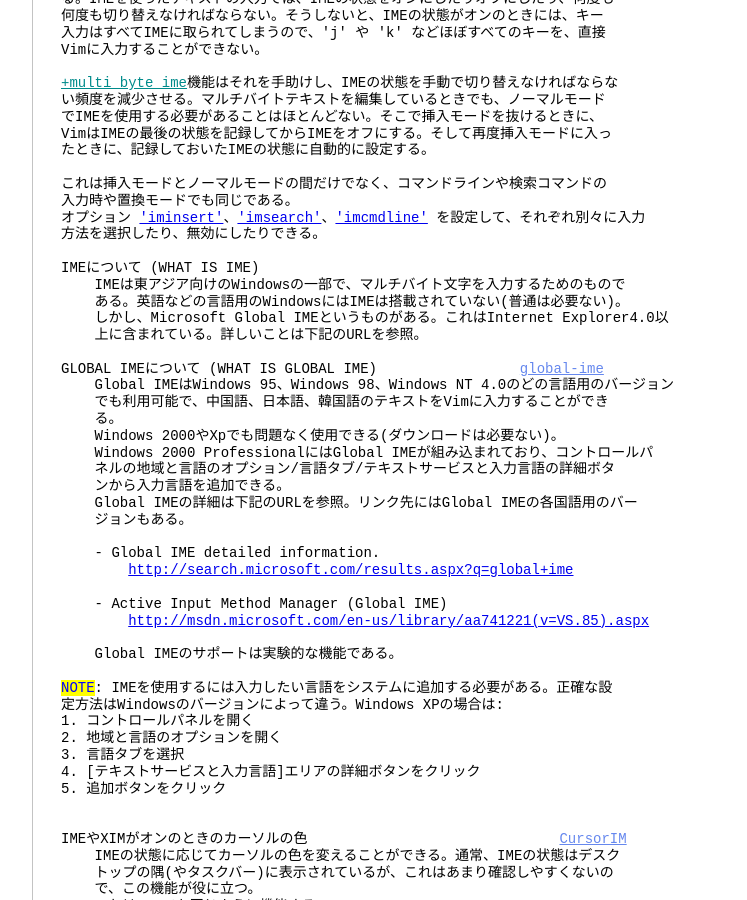
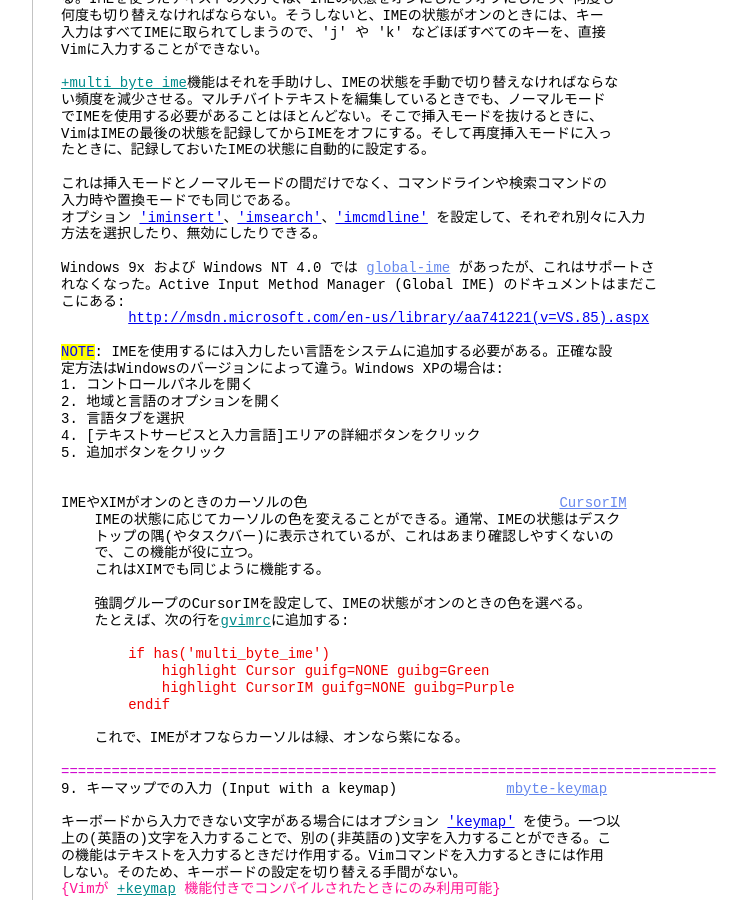
Before and after one commit to vim-jp/vimdoc-ja, a Jekyll site: the page built from mbyte.html, in a window 1280 px wide and 900 px high, scrolled down 15510 px. Shown: the whole window, without its empty margins (340-1087 px from the left). Built offline with Jekyll 4.4.1, drawn with Linux system fonts in a browser that asks for light colours; nearby versions of some CDN libraries; comment, search, counter and statistics services are not loaded; some of the changed text lies outside the part shown.

Commit message:
Generated by GitHub workflow 1868960119
https://github.com/vim-jp/vimdoc-ja-working/actions/runs/1868960119

```diff
--- a/mbyte.html
+++ b/mbyte.html
@@ -3,7 +3,7 @@ layout: vimdoc
 helpname: 'mbyte'
 ---
 <div id='vimCodeElement'>
-<a class="Constant" href="mbyte.html" name="mbyte.txt">mbyte.txt</a>&nbsp;&nbsp;&nbsp;&nbsp; For&nbsp;<span class="Identifier">Vim バージョン 8.2.</span>&nbsp;&nbsp;Last change: 2021 Oct 04<br>
+<a class="Constant" href="mbyte.html" name="mbyte.txt">mbyte.txt</a>&nbsp;&nbsp;&nbsp;&nbsp; For&nbsp;<span class="Identifier">Vim バージョン 8.2.</span>&nbsp;&nbsp;Last change: 2022 Jan 20<br>
 <br>
 &nbsp;&nbsp;&nbsp;&nbsp;&nbsp;&nbsp;&nbsp;&nbsp;&nbsp;&nbsp;&nbsp;&nbsp;&nbsp;&nbsp;&nbsp;&nbsp;&nbsp;&nbsp;<span class="Identifier">VIMリファレンスマニュアル&nbsp;&nbsp;&nbsp;&nbsp;&nbsp;&nbsp; by Bram Moolenaar et al.</span><br>
 <br>
@@ -836,8 +836,8 @@ Wnn4.2は多くのシステムで動作し、インターネットのさまざ
 &nbsp;&nbsp;&nbsp;&nbsp;メソッドは別に用意した自分のウィンドウに未確定文字をすべて表示する。<br>
 <br>
 <br>
-XIMを使用する (USING XIM)&nbsp;&nbsp;&nbsp;&nbsp;&nbsp;&nbsp;&nbsp;<a class="Constant" href="mbyte.html#multibyte-input" name="multibyte-input">multibyte-input</a>&nbsp;<a class="Constant" href="mbyte.html#E284" name="E284">E284</a>&nbsp;<a class="Constant" href="mbyte.html#E286" name="E286">E286</a>&nbsp;<a class="Constant" href="mbyte.html#E287" name="E287">E287</a>&nbsp;<a class="Constant" href="mbyte.html#E288" name="E288">E288</a><br>
-&nbsp;&nbsp;&nbsp;&nbsp;&nbsp;&nbsp;&nbsp;&nbsp;&nbsp;&nbsp;&nbsp;&nbsp;&nbsp;&nbsp;&nbsp;&nbsp;&nbsp;&nbsp;&nbsp;&nbsp;&nbsp;&nbsp;&nbsp;&nbsp;&nbsp;&nbsp;&nbsp;&nbsp;&nbsp;&nbsp;&nbsp;&nbsp;<a class="Constant" href="mbyte.html#E285" name="E285">E285</a>&nbsp;<a class="Constant" href="mbyte.html#E289" name="E289">E289</a><br>
+XIMを使用する (USING XIM)&nbsp;&nbsp;&nbsp;&nbsp;&nbsp;&nbsp;&nbsp;<a class="Constant" href="mbyte.html#multibyte-input" name="multibyte-input">multibyte-input</a>&nbsp;<a class="Constant" href="mbyte.html#E284" name="E284">E284</a>&nbsp;<a class="Constant" href="mbyte.html#E285" name="E285">E285</a>&nbsp;<a class="Constant" href="mbyte.html#E286" name="E286">E286</a>&nbsp;<a class="Constant" href="mbyte.html#E287" name="E287">E287</a><br>
+&nbsp;&nbsp;&nbsp;&nbsp;&nbsp;&nbsp;&nbsp;&nbsp;&nbsp;&nbsp;&nbsp;&nbsp;&nbsp;&nbsp;&nbsp;&nbsp;&nbsp;&nbsp;&nbsp;&nbsp;&nbsp;&nbsp;&nbsp;&nbsp;&nbsp;&nbsp;&nbsp;&nbsp;&nbsp;&nbsp;&nbsp;&nbsp;&nbsp;&nbsp;&nbsp;&nbsp;&nbsp;&nbsp;&nbsp;&nbsp;<a class="Constant" href="mbyte.html#E288" name="E288">E288</a>&nbsp;<a class="Constant" href="mbyte.html#E289" name="E289">E289</a><br>
 <br>
 <span class="Todo">Note</span>&nbsp;表示と入力は独立している。インプットメソッドがなくてもあなたの言語を見る<br>
 ことができる。しかし、表示方法とインプットメソッドが合わないと、テキストは間<br>
@@ -929,30 +929,10 @@ VimはIMEの最後の状態を記録してからIMEをオフにする。そし
 オプション&nbsp;<a class="Type" href="options.html#'iminsert'">'iminsert'</a>、<a class="Type" href="options.html#'imsearch'">'imsearch'</a>、<a class="Type" href="options.html#'imcmdline'">'imcmdline'</a>&nbsp;を設定して、それぞれ別々に入力<br>
 方法を選択したり、無効にしたりできる。<br>
 <br>
-IMEについて (WHAT IS IME)<br>
-&nbsp;&nbsp;&nbsp;&nbsp;IMEは東アジア向けのWindowsの一部で、マルチバイト文字を入力するためのもので<br>
-&nbsp;&nbsp;&nbsp;&nbsp;ある。英語などの言語用のWindowsにはIMEは搭載されていない(普通は必要ない)。<br>
-&nbsp;&nbsp;&nbsp;&nbsp;しかし、Microsoft Global IMEというものがある。これはInternet Explorer4.0以<br>
-&nbsp;&nbsp;&nbsp;&nbsp;上に含まれている。詳しいことは下記のURLを参照。<br>
-<br>
-GLOBAL IMEについて (WHAT IS GLOBAL IME)&nbsp;&nbsp;&nbsp;&nbsp;&nbsp;&nbsp;&nbsp;&nbsp;&nbsp;&nbsp;&nbsp;&nbsp;&nbsp;&nbsp;&nbsp;&nbsp;&nbsp;<a class="Constant" href="mbyte.html#global-ime" name="global-ime">global-ime</a><br>
-&nbsp;&nbsp;&nbsp;&nbsp;Global IMEはWindows 95、Windows 98、Windows NT 4.0のどの言語用のバージョン<br>
-&nbsp;&nbsp;&nbsp;&nbsp;でも利用可能で、中国語、日本語、韓国語のテキストをVimに入力することができ<br>
-&nbsp;&nbsp;&nbsp;&nbsp;る。<br>
-&nbsp;&nbsp;&nbsp;&nbsp;Windows 2000やXpでも問題なく使用できる(ダウンロードは必要ない)。<br>
-&nbsp;&nbsp;&nbsp;&nbsp;Windows 2000 ProfessionalにはGlobal IMEが組み込まれており、コントロールパ<br>
-&nbsp;&nbsp;&nbsp;&nbsp;ネルの地域と言語のオプション/言語タブ/テキストサービスと入力言語の詳細ボタ<br>
-&nbsp;&nbsp;&nbsp;&nbsp;ンから入力言語を追加できる。<br>
-&nbsp;&nbsp;&nbsp;&nbsp;Global IMEの詳細は下記のURLを参照。リンク先にはGlobal IMEの各国語用のバー<br>
-&nbsp;&nbsp;&nbsp;&nbsp;ジョンもある。<br>
-<br>
-&nbsp;&nbsp;&nbsp;&nbsp;- Global IME detailed information.<br>
-&nbsp;&nbsp;&nbsp;&nbsp;&nbsp;&nbsp;&nbsp;&nbsp;<span class="Constant"><a href="http://search.microsoft.com/results.aspx?q=global+ime">http://search.microsoft.com/results.aspx?q=global+ime</a></span><br>
-<br>
-&nbsp;&nbsp;&nbsp;&nbsp;- Active Input Method Manager (Global IME)<br>
+Windows 9x および Windows NT 4.0 では&nbsp;<a class="Constant" href="mbyte.html#global-ime" name="global-ime">global-ime</a>&nbsp;があったが、これはサポートさ<br>
+れなくなった。Active Input Method Manager (Global IME) のドキュメントはまだこ<br>
+こにある:<br>
 &nbsp;&nbsp;&nbsp;&nbsp;&nbsp;&nbsp;&nbsp;&nbsp;<span class="Constant"><a href="http://msdn.microsoft.com/en-us/library/aa741221(v=VS.85).aspx">http://msdn.microsoft.com/en-us/library/aa741221(v=VS.85).aspx</a></span><br>
-<br>
-&nbsp;&nbsp;&nbsp;&nbsp;Global IMEのサポートは実験的な機能である。<br>
 <br>
 <span class="Todo">NOTE</span>: IMEを使用するには入力したい言語をシステムに追加する必要がある。正確な設<br>
 定方法はWindowsのバージョンによって違う。Windows XPの場合は:<br>
```
Also changed, not shown: message.html (+6 -6 lines).
